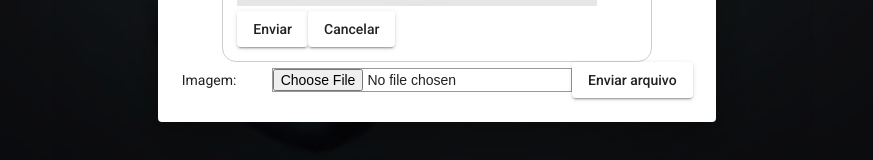
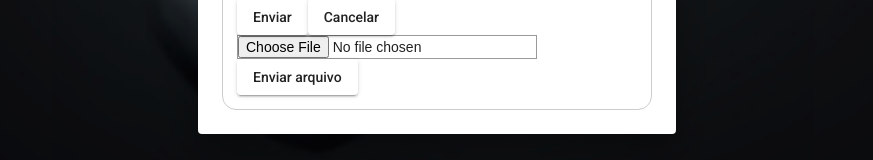
Before and after one commit to SmartInkx/front-end, an Angular app: page /orcamento in a window 1280 px wide. Both pictures are taken after a click on the button "Tattoo". Shown: the part 576-736 px from the top of the page, without its empty margins (203-1076 px from the left). Built offline with nearby package versions, Linux system fonts and the light colour scheme.

Commit message:
Adicionando botão

```diff
--- a/src/app/tattoo/tattoo.component.html
+++ b/src/app/tattoo/tattoo.component.html
@@ -25,7 +25,6 @@
           <div class="form-group">
             <label for="cel">Cel: </label>
             <input
-              type="number"
               id="numero"
               name="numero"
               class="form-control"
@@ -59,16 +58,14 @@
             />
           </div>
           <img src="./.././../assets/tattoo.jpg" />
-
           <div>
             <button mat-raised-button [mat-dialog-close]="true" type="submit">
               Enviar
             </button>
             <button mat-raised-button [mat-dialog-close]>Cancelar</button>
           </div>
-        </form>
+
           <div class="form-group">
-          <label>Imagem:</label>
             <input
               type="file"
               (change)="selectFile($event)"
@@ -84,6 +81,7 @@
               Enviar arquivo
             </button>
           </div>
+        </form>
       </div>
     </section>
   </body>
--- a/src/app/tattoo/tattoo.component.scss
+++ b/src/app/tattoo/tattoo.component.scss
@@ -1,8 +1,8 @@
-form{
+form {
   margin: auto;
   width: 400px;
   padding: 1em;
-  border: 1px solid #CCC;
+  border: 1px solid #ccc;
   border-radius: 1em;
 }
 
@@ -20,8 +20,8 @@ input {
 }
 
 img {
-  max-width:500px;
-  max-height:360px;
+  max-width: 500px;
+  max-height: 360px;
 }
 
 h2 {
@@ -30,21 +30,12 @@ h2 {
 }
 
 .form-submit-button {
-
   background: gray;
-
   color: white;
-
   border: 0ch;
-
   border-color: black;
-
   height: 40px;
-
   width: 65px;
-
   font: bold 15px Verdana, sans-serif;
-
-  text-shadow:none;
-
-  }
+  text-shadow: none;
+}
```
Lines whose indentation alone changed are shown as unchanged.
